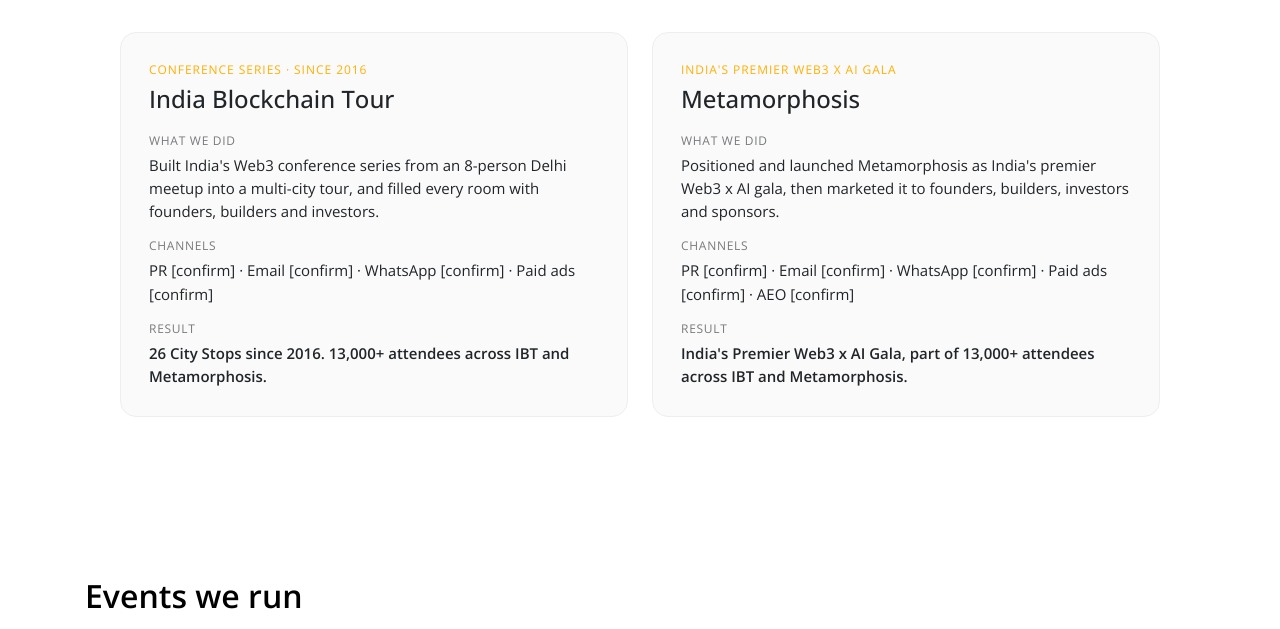
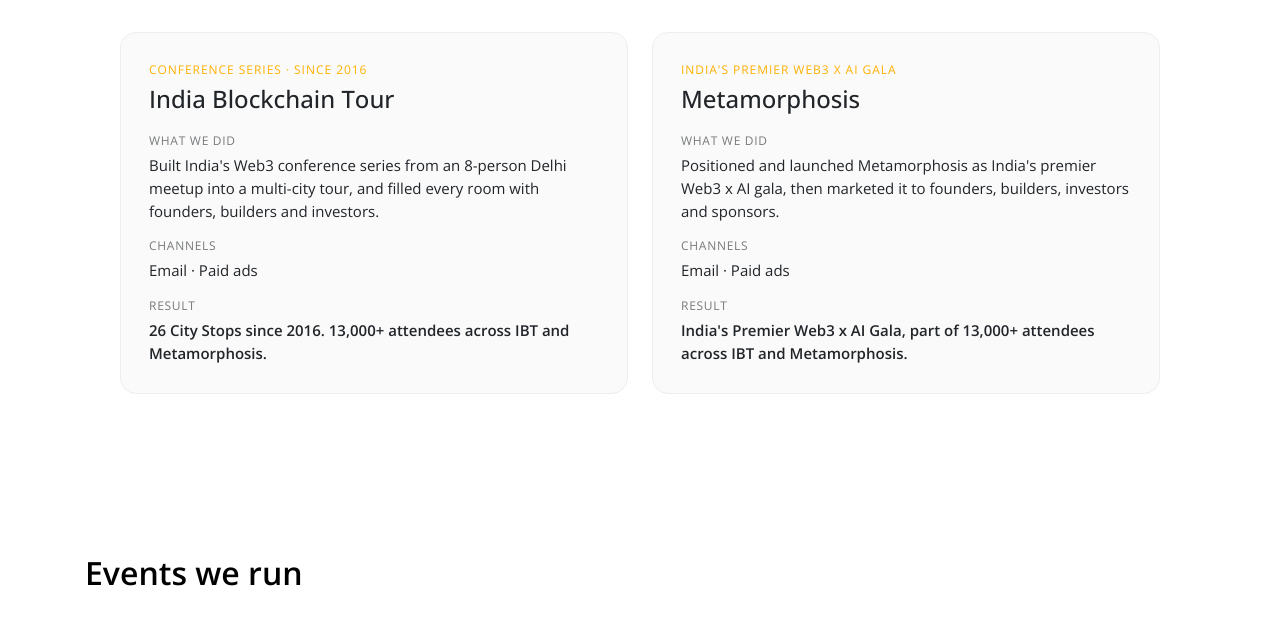
Before and after one commit to av535/octaloop, a Jekyll site: the page index.html, which Jekyll copies as it is, in a window 1280 px wide and 900 px high, scrolled down 3574 px, cut to the strip 0-629 px from the top of the window. Built offline with Jekyll 4.4.1, drawn with Linux system fonts in a browser that asks for light colours; nearby versions of some CDN libraries; some web fonts are replaced; library files that are not in the unit come from our copies.

Commit message:
Proof cards: channels Email · Paid ads

```diff
--- a/index.html
+++ b/index.html
@@ -2455,14 +2455,14 @@
                     <div class="proof-eyebrow">Conference series · Since 2016</div>
                     <h3 class="proof-title">India Blockchain Tour</h3>
                     <p class="proof-label">What we did</p><p class="proof-text">Built India's Web3 conference series from an 8-person Delhi meetup into a multi-city tour, and filled every room with founders, builders and investors.</p>
-                    <p class="proof-label">Channels</p><p class="proof-text">PR [confirm] · Email [confirm] · WhatsApp [confirm] · Paid ads [confirm]</p>
+                    <p class="proof-label">Channels</p><p class="proof-text">Email · Paid ads</p>
                     <p class="proof-label">Result</p><p class="proof-text proof-result">26 City Stops since 2016. 13,000+ attendees across IBT and Metamorphosis.</p>
                 </div>
                 <div class="proof-card">
                     <div class="proof-eyebrow">India's Premier Web3 x AI Gala</div>
                     <h3 class="proof-title">Metamorphosis</h3>
                     <p class="proof-label">What we did</p><p class="proof-text">Positioned and launched Metamorphosis as India's premier Web3 x AI gala, then marketed it to founders, builders, investors and sponsors.</p>
-                    <p class="proof-label">Channels</p><p class="proof-text">PR [confirm] · Email [confirm] · WhatsApp [confirm] · Paid ads [confirm] · AEO [confirm]</p>
+                    <p class="proof-label">Channels</p><p class="proof-text">Email · Paid ads</p>
                     <p class="proof-label">Result</p><p class="proof-text proof-result">India's Premier Web3 x AI Gala, part of 13,000+ attendees across IBT and Metamorphosis.</p>
                 </div>
             </div>
```
Also changed, not shown: 1 other file.
